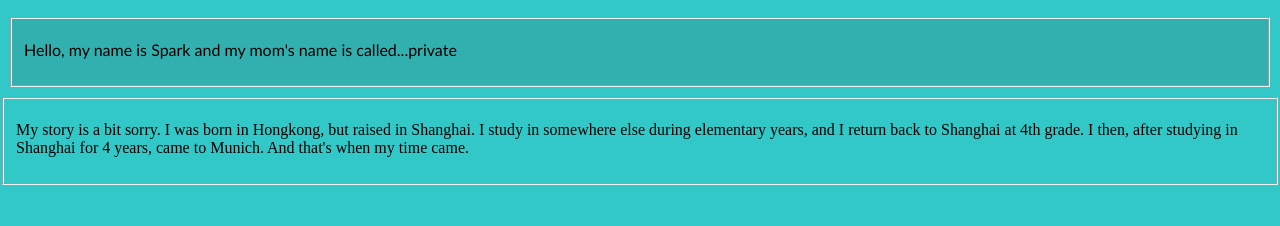
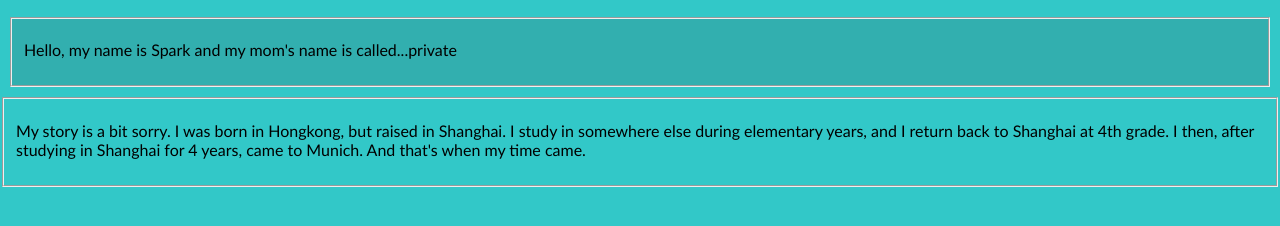
Before and after one commit to SparkChen0408/My-First-One, a plain HTML site: page index.html in a window 1280 px wide. Shown: the part 114-340 px from the top of the page. Drawn offline with Linux system fonts and the light colour scheme.

Commit message:
Update index.html

```diff
--- a/index.html
+++ b/index.html
@@ -16,7 +16,7 @@
 
 <fieldset>
 
-<p>My story is a bit sorry. I was born in Hongkong, but raised in Shanghai.
+<p class="word">My story is a bit sorry. I was born in Hongkong, but raised in Shanghai.
 I study in somewhere else during elementary years, and I return back to Shanghai at 4th grade.
 I then, after studying in Shanghai for 4 years, came to Munich. And that's when my time came.
 </p>
```
